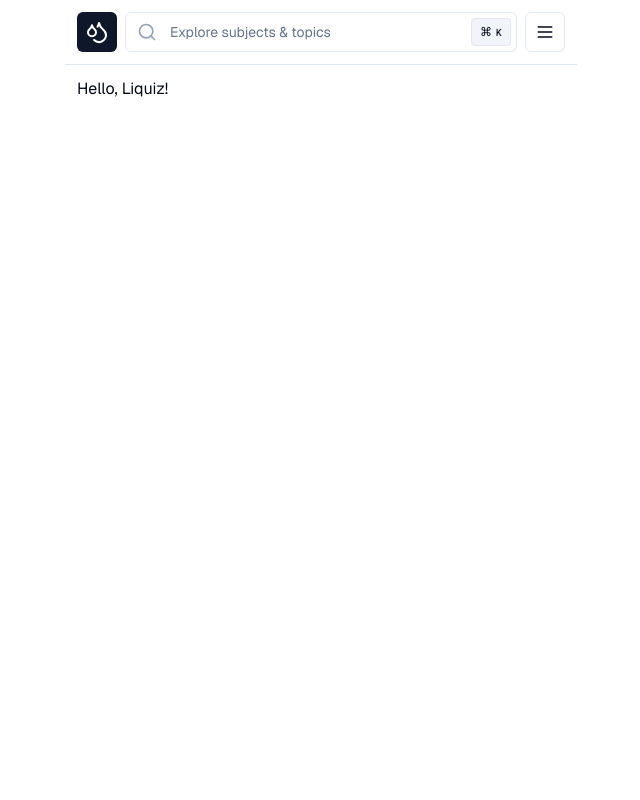
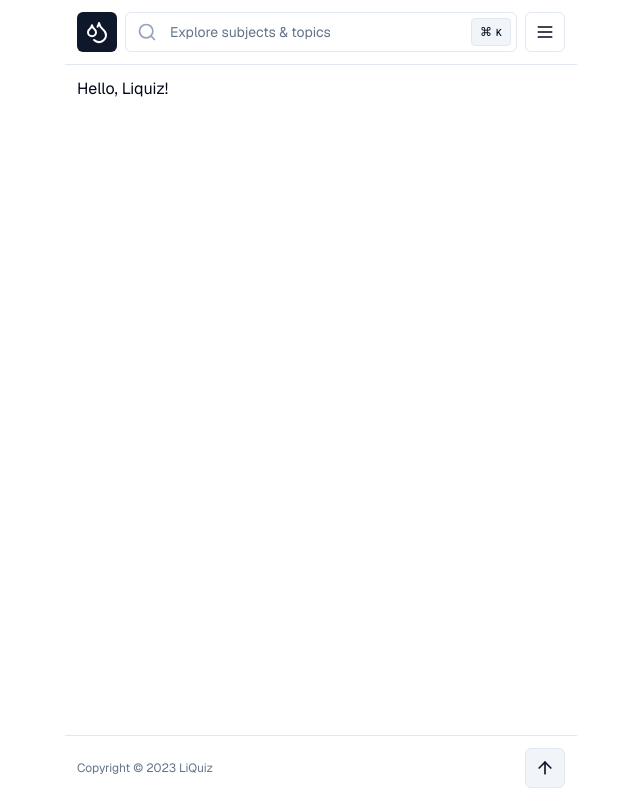
Before and after one commit to edwintantawi/liquiz, a Next.js app: page / in a window 1280 px wide. Shown: the whole page, without its empty margins (319-959 px from the left). Built offline with nearby package versions, Linux system fonts and the light colour scheme.

Commit message:
feat: add footer

```diff
--- a/app/layout.tsx
+++ b/app/layout.tsx
@@ -76,9 +76,24 @@ export default function RootLayout({ children }: RootLayoutProps) {
             </DropdownMenu>
           </Container>
         </nav>
+
         <main className="flex-1">
           <Container>{children}</Container>
         </main>
+
+        <footer>
+          <Container className="flex items-center justify-between border-t">
+            <p className="text-xs text-muted-foreground">
+              Copyright © 2023 LiQuiz
+            </p>
+            <Button size="icon" variant="secondary" className="border">
+              <Link href="#">
+                <Icons.BackToTop size={20} />
+                <span className="sr-only">Back to top</span>
+              </Link>
+            </Button>
+          </Container>
+        </footer>
       </body>
     </html>
   );
--- a/components/icons.tsx
+++ b/components/icons.tsx
@@ -1,4 +1,5 @@
 import {
+  ArrowUpIcon,
   BookIcon,
   BookmarkIcon,
   DropletsIcon,
@@ -18,4 +19,5 @@ export const Icons = {
   Subject: BookIcon,
   Topic: BookmarkIcon,
   Favorite: StarIcon,
+  BackToTop: ArrowUpIcon,
 };
```
